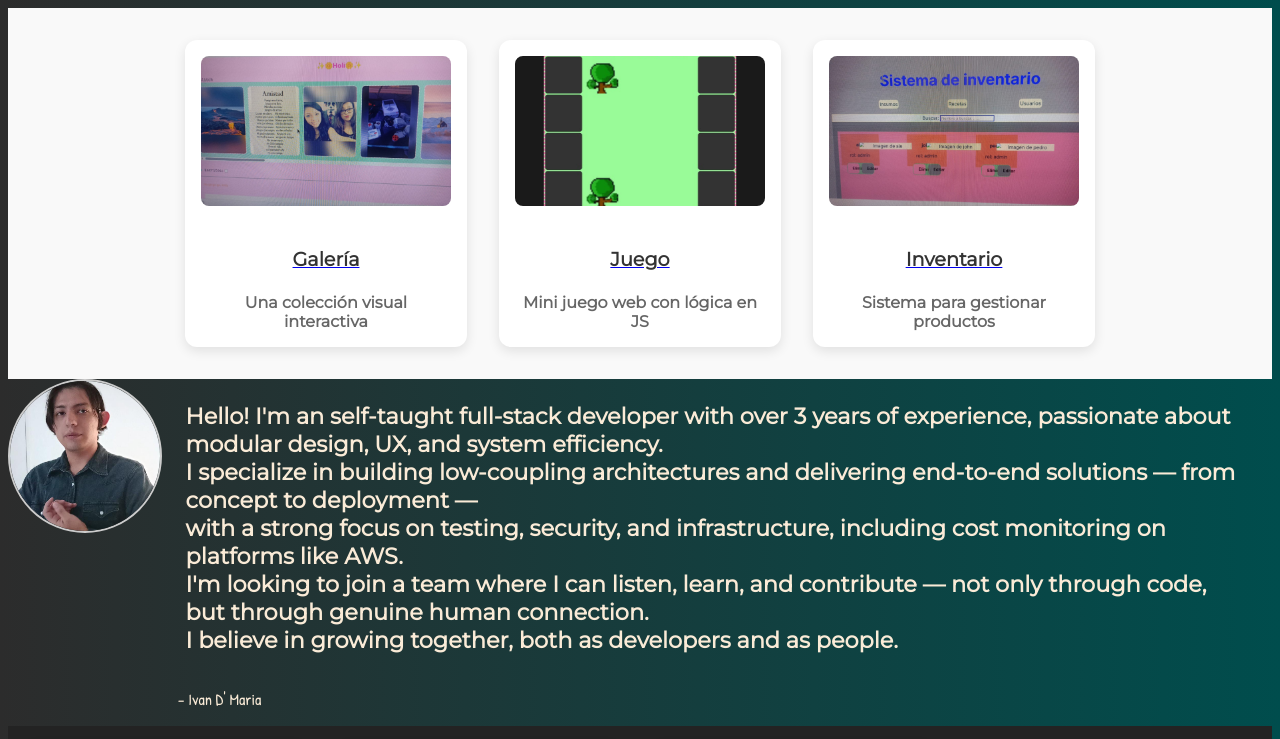
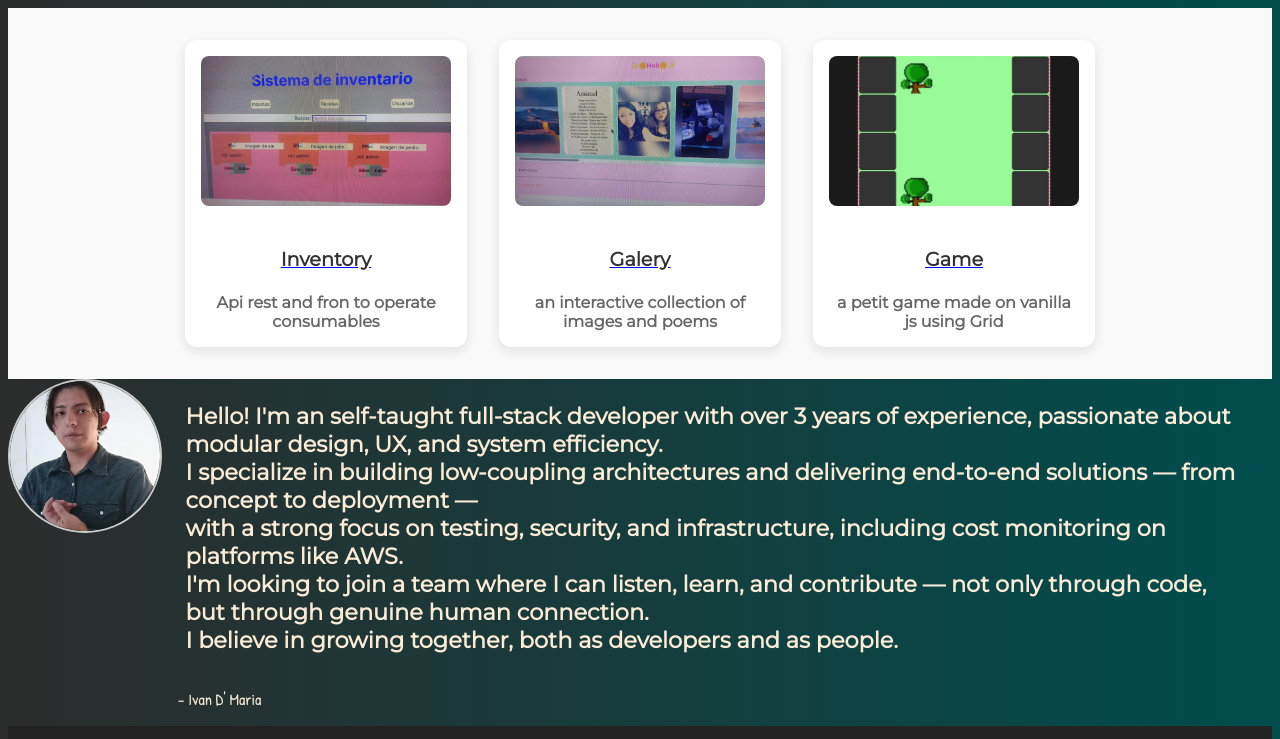
Before and after one commit to IvanMatias1618/portafolio, a plain HTML site: page index.html in a window 1280 px wide. Shown: the top 739 px of the page. Drawn offline with Linux system fonts and the light colour scheme.

Commit message:
Update index.html

```diff
--- a/index.html
+++ b/index.html
@@ -196,32 +196,33 @@
 
     <div id="projects">
       <ul>
+                <li>
+          <div class="project-card">
+            <img src="./imgs/inventario.jpeg" alt="Inventario" />
+            <a href="https://ivanmatias1618.github.io/inventario-front/">
+              <h3>Inventory </h3>
+            </a>
+            <h4> Api rest and fron to operate consumables </h4>
+          </div>
+        </li>
         <li>
           <div class="project-card">
             <img src="./imgs/galeria.jpeg" alt="Galería" />
             <a href="https://ivanmatias1618.github.io/Mediaweb/">
-              <h3> Galería</h3>
+              <h3> Galery</h3>
             </a>
-            <h4>Una colección visual interactiva</h4>
+            <h4>an interactive collection of images and poems </h4>
           </div>
         </li>
         <li>
           <div class="project-card">
             <img src="./imgs/juego.jpeg" alt="Juego" />
             <a href="https://ivanmatias1618.github.io/JSGAME" />
-            <h3>Juego</h3></a>
-            <h4>Mini juego web con lógica en JS</h4>
+            <h3>Game </h3></a>
+            <h4> a petit game made on vanilla js using Grid</h4>
           </div>
         </li>
-        <li>
-          <div class="project-card">
-            <img src="./imgs/inventario.jpeg" alt="Inventario" />
-            <a href="https://ivanmatias1618.github.io/inventario-front/">
-              <h3>Inventario</h3>
-            </a>
-            <h4>Sistema para gestionar productos</h4>
-          </div>
-        </li>
+
       </ul>
     </div>
 
```
